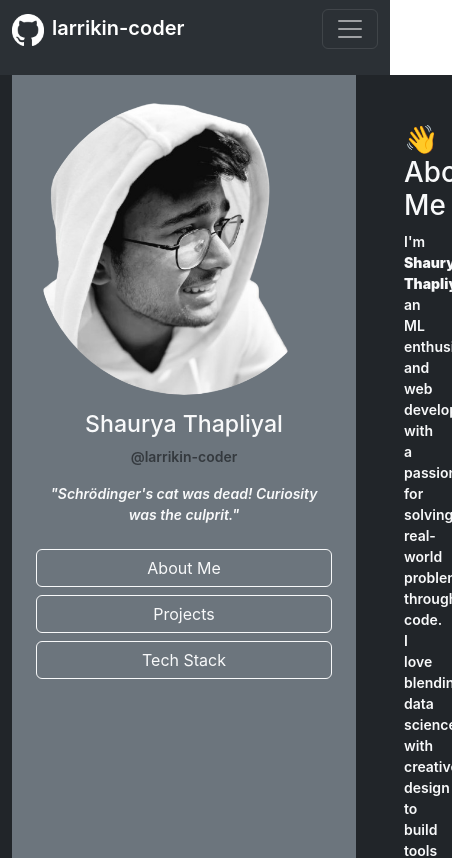
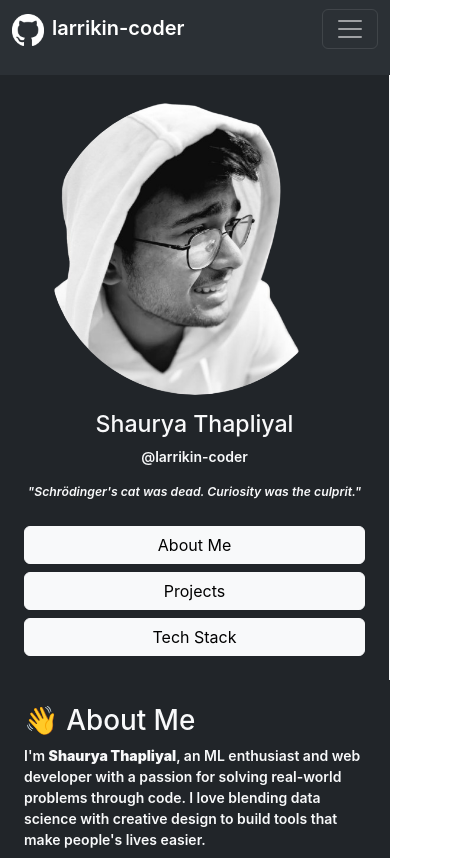
Before and after one commit to larrikin-coder/Portfolio-Website, a React (Create React App) app: page / in a window 390 px wide. Shown: the top 858 px of the page, 452 px wide, since content can reach past the window. Built offline with nearby package versions, Linux system fonts and the light colour scheme.

Commit message:
mobile responsive --version

```diff
--- a/src/components/Hero.jsx
+++ b/src/components/Hero.jsx
@@ -8,15 +8,16 @@ const Hero = ({ activePath, setActivePath }) => {
 
   useEffect(() => {
     fetch(activePath)
-      .then(res => res.text())
+      .then((res) => res.text())
       .then(setMarkdownContent)
       .catch(() => setMarkdownContent('# Error loading content'));
   }, [activePath]);
 
   return (
-    <div className="container-fluid min-vh-100 bg-dark text-light d-flex">
+    <div className="container-fluid m-0 p-0 bg-dark text-light min-vh-100">
+      <div className="row g-0 flex-column flex-md-row">
         {/* Profile Section */}
-      <div className="col-md-4 bg-secondary p-4 d-flex flex-column align-items-center text-center">
+        <div className="col-12 col-md-4 bg-dark p-4 d-flex flex-column align-items-center text-center border-end border-light">
           <img
             src="assets/icon.png"
             alt="Profile"
@@ -25,36 +26,28 @@ const Hero = ({ activePath, setActivePath }) => {
             height="296"
           />
           <h3>Shaurya Thapliyal</h3>
-        <p className="text-muted">@larrikin-coder</p>
-        <em>"Schrödinger's cat was dead! Curiosity was the culprit."</em>
+          <p className="text-light-50">@larrikin-coder</p>
+          <em className="small text-light">"Schrödinger's cat was dead. Curiosity was the culprit."</em>
 
-        <div className="mt-4 w-100">
-          <button
-            className="btn btn-outline-light w-100 mb-2"
-            onClick={() => setActivePath('/markdown/about.md')}
-          >
+          <div className="mt-4 w-100 d-grid gap-2">
+            <button className="btn btn-light" onClick={() => setActivePath('/markdown/about.md')}>
               About Me
             </button>
-          <button
-            className="btn btn-outline-light w-100 mb-2"
-            onClick={() => setActivePath('/markdown/projects.md')}
-          >
+            <button className="btn btn-light" onClick={() => setActivePath('/markdown/projects.md')}>
               Projects
             </button>
-          <button
-            className="btn btn-outline-light w-100"
-            onClick={() => setActivePath('/markdown/techstack.md')}
-          >
+            <button className="btn btn-light" onClick={() => setActivePath('/markdown/techstack.md')}>
               Tech Stack
             </button>
           </div>
         </div>
 
-      {/* Markdown Content Section */}
-      <div className="col-md-8 p-5 overflow-auto bg-dark">
+        {/* Markdown Content */}
+        <div className="col-12 col-md-8 p-4 bg-dark overflow-auto">
           <ReactMarkdown remarkPlugins={[remarkGfm]} rehypePlugins={[rehypeRaw]}>
             {markdownContent}
           </ReactMarkdown>
+        </div>
       </div>
     </div>
   );
--- a/src/index.css
+++ b/src/index.css
@@ -5,6 +5,7 @@
 }
 body {
   margin: 0;
+  padding: 0;
   /* background: #000; */
   font-family: -apple-system, BlinkMacSystemFont, 'Segoe UI', 'Roboto', 'Oxygen',
     'Ubuntu', 'Cantarell', 'Fira Sans', 'Droid Sans', 'Helvetica Neue',
```
Lines whose indentation alone changed are shown as unchanged.
